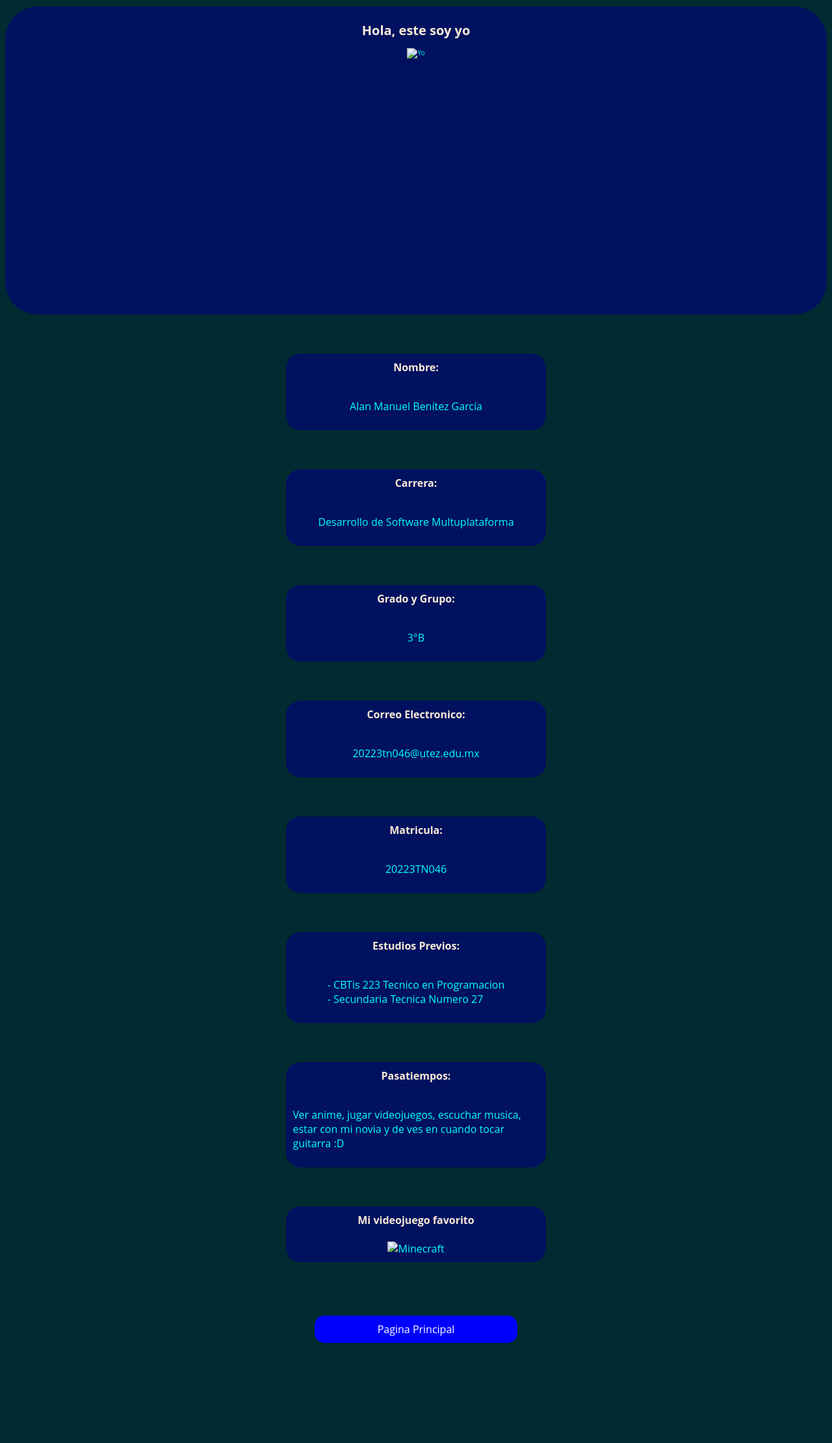
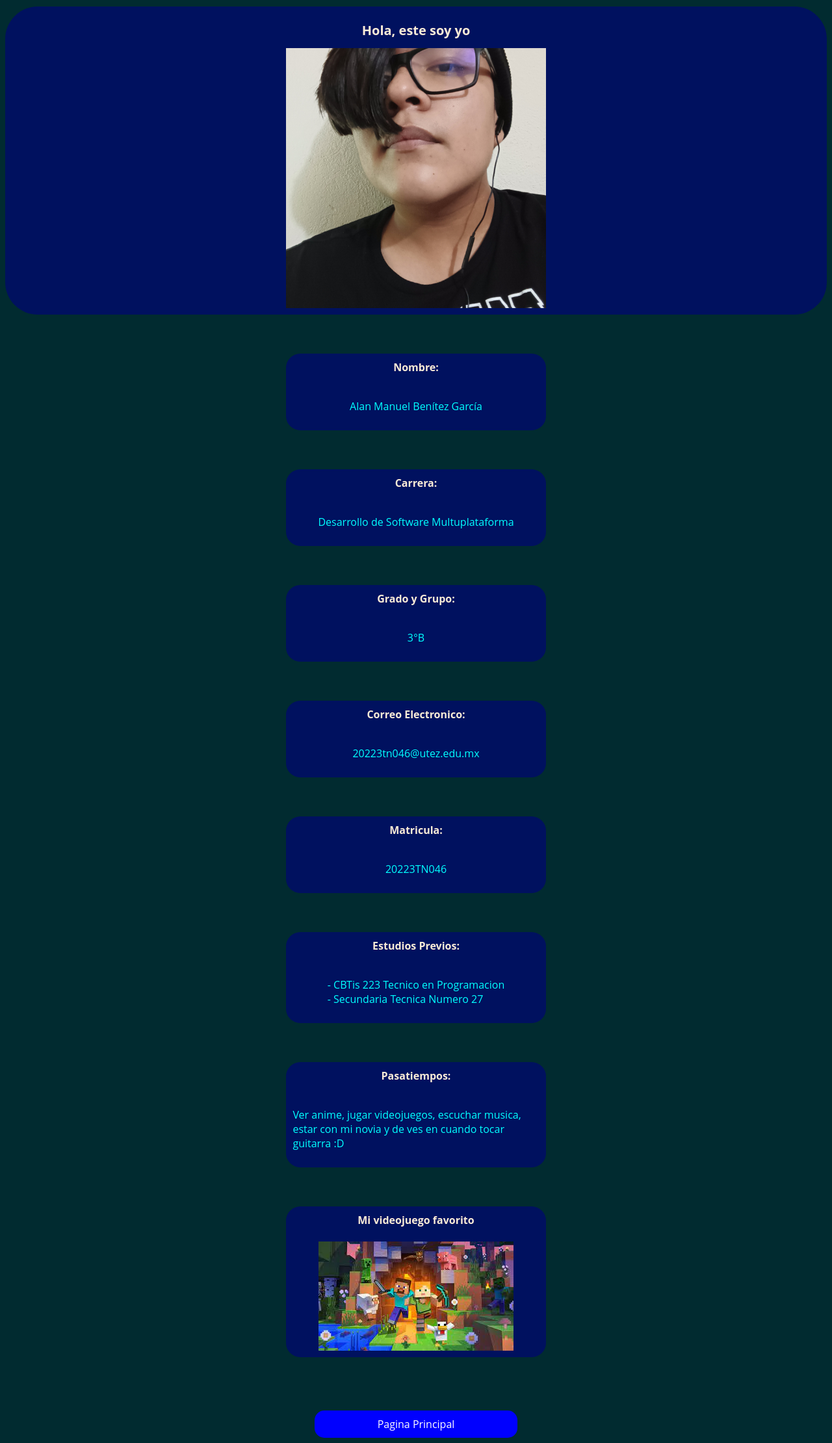
Before and after one commit to CarlosGmz-30/Trabajo-3, a plain HTML site: page Integrantes/20223tn046.html in a window 1280 px wide. Shown: the whole page at 65% size. Before the commit the page ends 2074 px from the top, so only its background shows below. Drawn offline with Linux system fonts and the light colour scheme.

Commit message:
Update 20223tn046.html

```diff
--- a/Integrantes/20223tn046.html
+++ b/Integrantes/20223tn046.html
@@ -73,7 +73,7 @@
 </head>
 <body>
     <div class="enca"><h1>Hola, este soy yo</h1>
-    <img src="Imagenes/20221117_203011.jpg" alt="Yo">
+    <img src="/Imagenes/20221117_203011.jpg" alt="Yo">
     </div>
 
     <div class="pro"><strong>Nombre:</strong><br><p>Alan Manuel Benítez García</p></div>
@@ -91,7 +91,7 @@
     <p>Ver anime, jugar videojuegos, escuchar musica, estar con mi novia y de ves en cuando tocar guitarra :D</p></div>
     <div class="pro"><strong>Mi videojuego favorito</strong>
     <br>
-    <img src="Imagenes/minecraft_2.jpg" alt="Minecraft"></div>
+    <img src="/Imagenes/minecraft_2.jpg" alt="Minecraft"></div>
     <br>
     <a href="index.html">Pagina Principal</a>
 </body>
```
